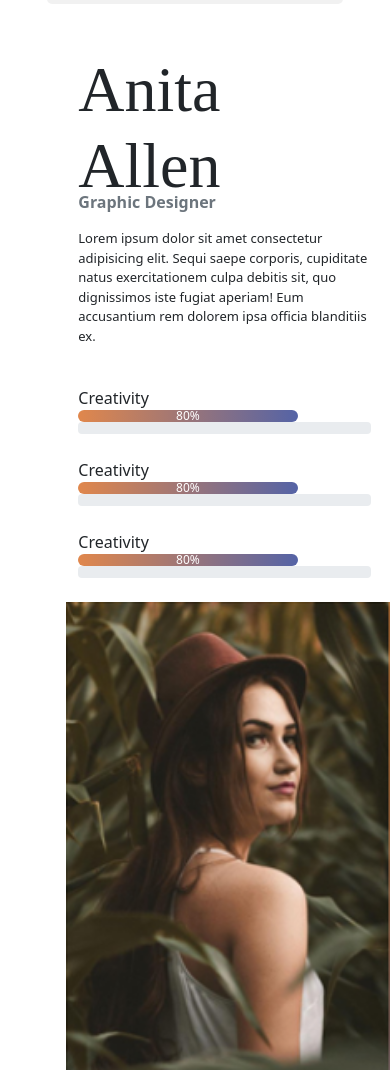
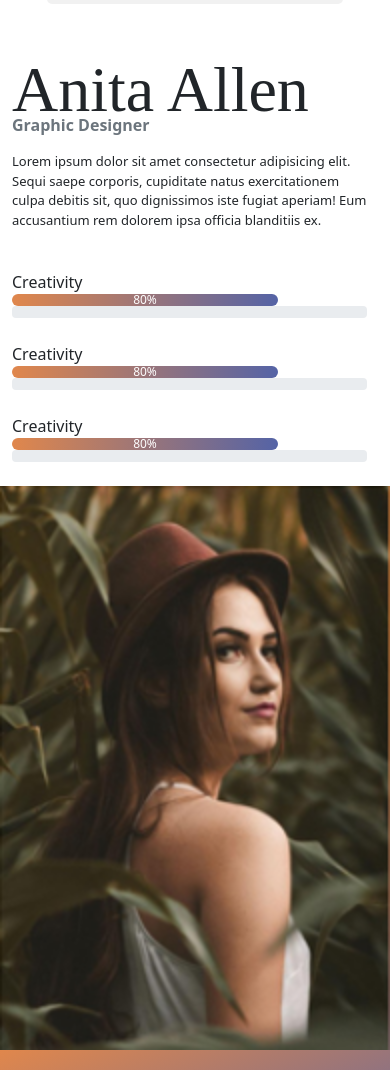
Before and after one commit to prangyasmitakar/Bootstrap5-Project, a plain HTML site: page Index.html in a window 390 px wide. Shown: the part 5729-6799 px from the top of the page. Drawn offline with nearby package versions, Linux system fonts and the light colour scheme.

Commit message:
comitted

```diff
--- a/style.css
+++ b/style.css
@@ -393,4 +393,7 @@ width: 100%;
   .perfect-team{
     background: linear-gradient(to bottom, #ffffff 24%, #f1f1f1 24%);
   }
+  .graphic {
+    padding-left: 0%;
 }
+}
```
